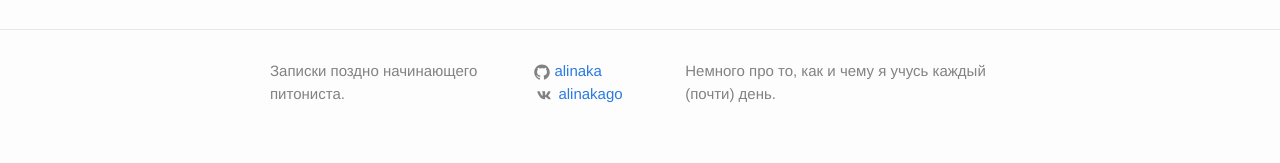
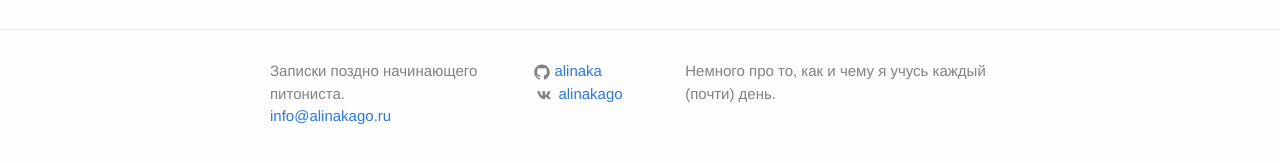
Before and after one commit to alinaka/alinaka.github.io, a Jekyll site: the page built from index.html, in a window 1280 px wide. Shown: the part 273-436 px from the top of the page. Built offline with Jekyll 4.4.1, drawn with Linux system fonts in a browser that asks for light colours.

Commit message:
adds site email

```diff
--- a/_config.yml
+++ b/_config.yml
@@ -11,6 +11,7 @@
   Немного про то, как и чему я учусь каждый (почти) день.
 baseurl: "" # the subpath of your site, e.g. /blog
 url: "https://alinakago.ru" # the base hostname & protocol for your site
+email: info@alinakago.ru
 github_username:  alinaka
 vk_username: alinakago
 timezone: Europe/Moscow
--- a/_includes/footer.html
+++ b/_includes/footer.html
@@ -6,6 +6,9 @@
       <div class="footer-col footer-col-1">
         <ul class="contact-list">
           <li>{{ site.title }}</li>
+          {%- if site.email -%}
+            <li><a class="u-email" href="mailto:{{ site.email }}">{{ site.email }}</a></li>
+          {%- endif -%}
         </ul>
       </div>
 
```
